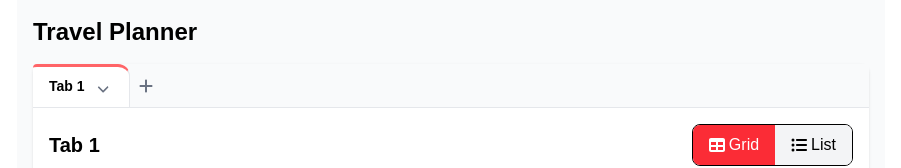
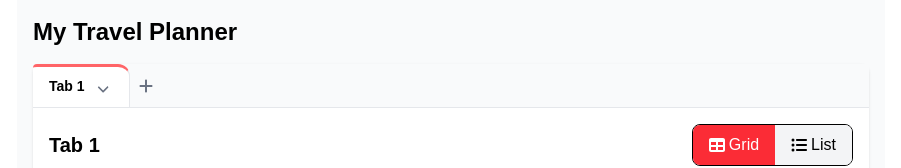
Before and after one commit to sherralotz/travel-planner, a Vue app: page / in a window 1280 px wide. Shown: the top 168 px of the page, without its empty margins (189-1090 px from the left). Built offline with nearby package versions, Linux system fonts and the light colour scheme; a web font is replaced by a local one.

Commit message:
Minor change in content

```diff
--- a/src/App.vue
+++ b/src/App.vue
@@ -6,7 +6,7 @@ import Tabs from './components/Tabs.vue'
   <main>
     <div class="h-dvh bg-gray-50 p-4">
       <div class="">
-        <h1 class="text-2xl font-bold mb-4">Travel Planner</h1>
+        <h1 class="text-2xl font-bold mb-4">My Travel Planner</h1>
         <div class="bg-white rounded-lg shadow-sm w-full">
           <Tabs />
         </div>
```
